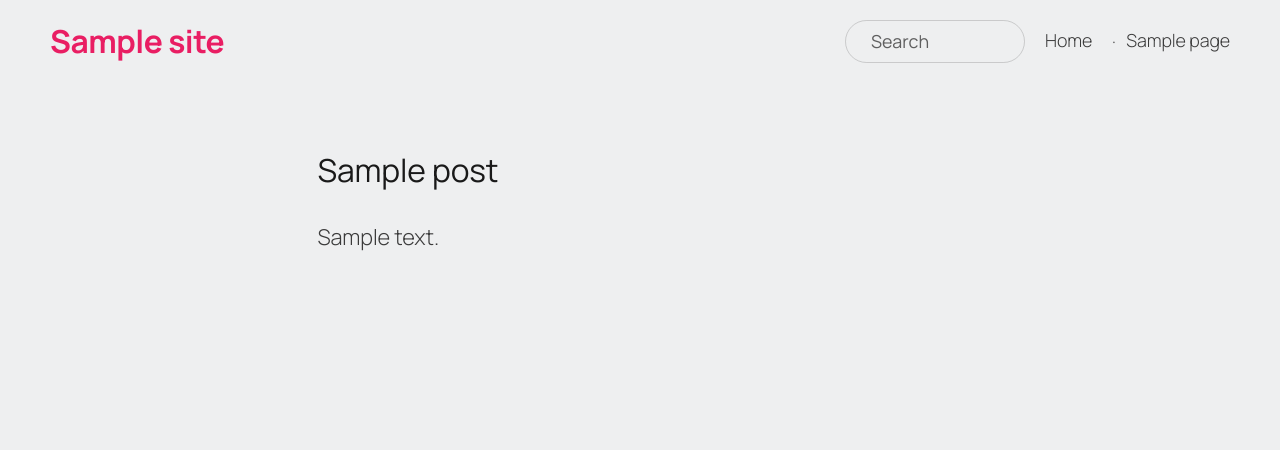
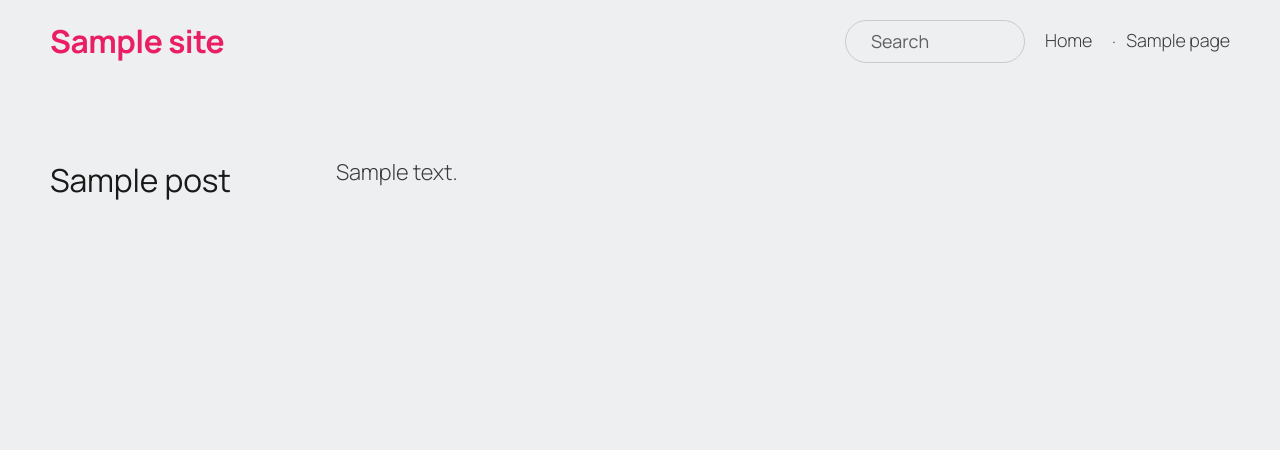
Before and after one commit to drrill/hello-world, a WordPress theme: template michaelrill/page.php in a window 1280 px wide. Shown: the top 450 px of the page. Run offline with PHP 8.4 and a stand-in for WordPress, Linux system fonts and the light colour scheme; the site name, menu and one post (Sample post) are stand-ins, and other content is empty.

Commit message:
Move page title to left column in two-column grid (v1.1.4)
https://claude.ai/code/session_01A6T54QAismwnbMDD3tczK3

```diff
--- a/michaelrill/style.css
+++ b/michaelrill/style.css
@@ -3,7 +3,7 @@ Theme Name: Michael Rill
 Theme URI: https://michaelrill.xyz
 Author: Michael Rill
 Description: A minimal classic WordPress theme for michaelrill.xyz. Manrope typography, two-column post layout, aside post format support.
-Version: 1.1.3
+Version: 1.1.4
 Requires at least: 6.0
 Tested up to: 6.7
 Requires PHP: 8.0
@@ -709,16 +709,30 @@ blockquote cite,
    ========================================================================== */
 
 .page-entry {
-  max-width: var(--width-content);
+  display: grid;
+  grid-template-columns: minmax(0, 20%) minmax(0, 1fr);
+  gap: 0 var(--spacing-50);
+  max-width: var(--width-wide);
   margin: 0 auto;
 }
 
-.page-entry .entry-title {
-  font-size: var(--font-size-xlarge);
-  margin-bottom: var(--spacing-40);
+.page-meta-column {
+  padding-top: var(--spacing-20);
 }
 
-.page-entry .entry-content {
+.page-meta-column .entry-title {
+  font-size: var(--font-size-xlarge);
+  font-weight: 400;
+  line-height: 1.13;
+  margin: 0;
+}
+
+.page-content-column {
+  max-width: 720px;
+  min-width: 0;
+}
+
+.page-content-column .entry-content {
   line-height: 1.5;
 }
 
@@ -1067,6 +1081,7 @@ figcaption {
 @media (max-width: 782px) {
   .post-entry,
   .single-post-entry,
+  .page-entry,
   .about-layout,
   .timeline-layout {
     grid-template-columns: 1fr;
--- a/michaelrill/template-parts/content-page.php
+++ b/michaelrill/template-parts/content-page.php
@@ -8,10 +8,14 @@
 
 <article id="post-<?php the_ID(); ?>" <?php post_class( 'page-entry' ); ?>>
 
-	<h1 class="entry-title"><?php the_title(); ?></h1>
+	<div class="page-meta-column">
+		<h1 class="entry-title"><?php the_title(); ?></h1>
+	</div>
 
-	<div class="entry-content">
-		<?php the_content(); ?>
+	<div class="page-content-column">
+		<div class="entry-content">
+			<?php the_content(); ?>
+		</div>
 	</div>
 
 </article>
```
